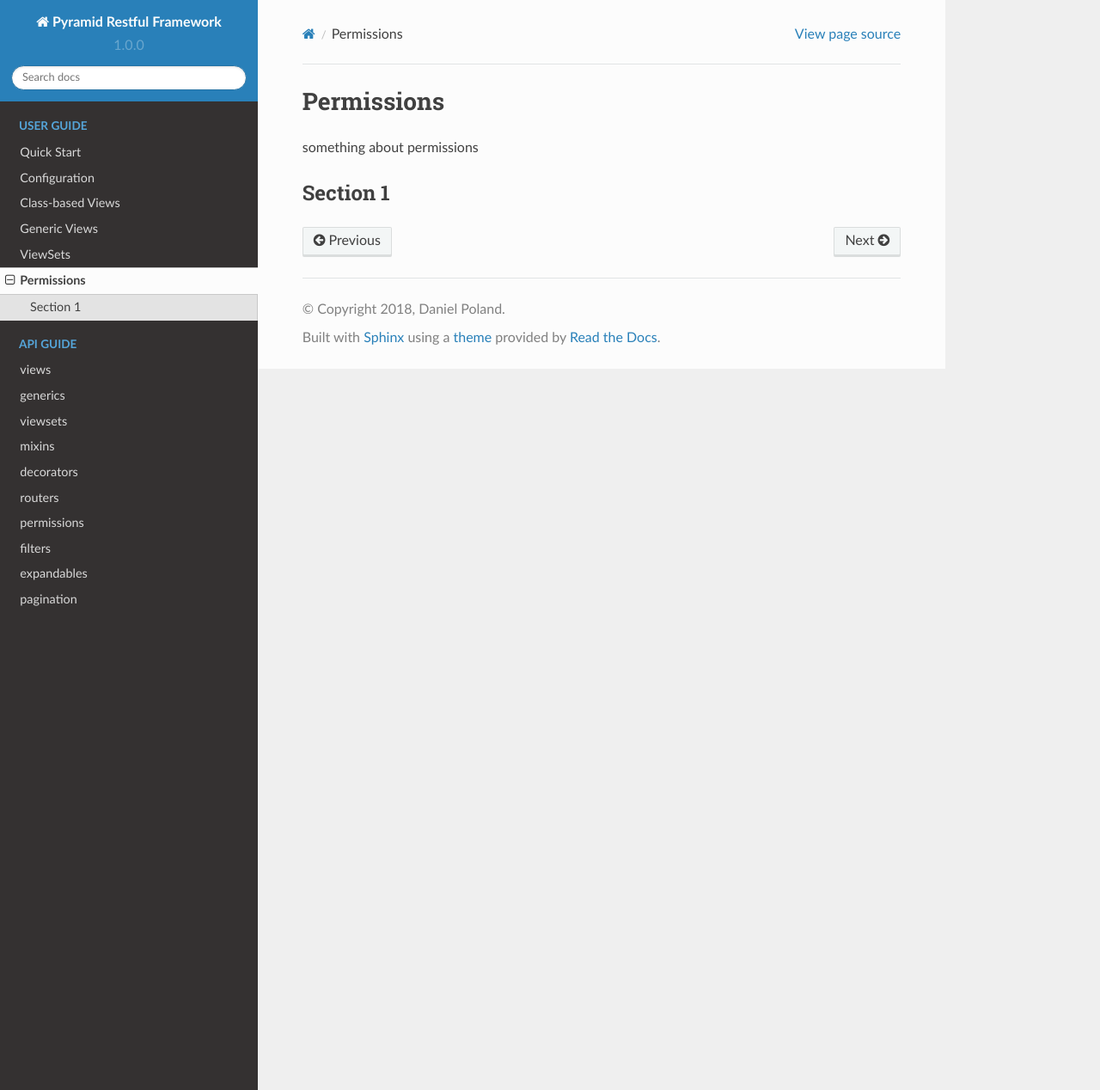
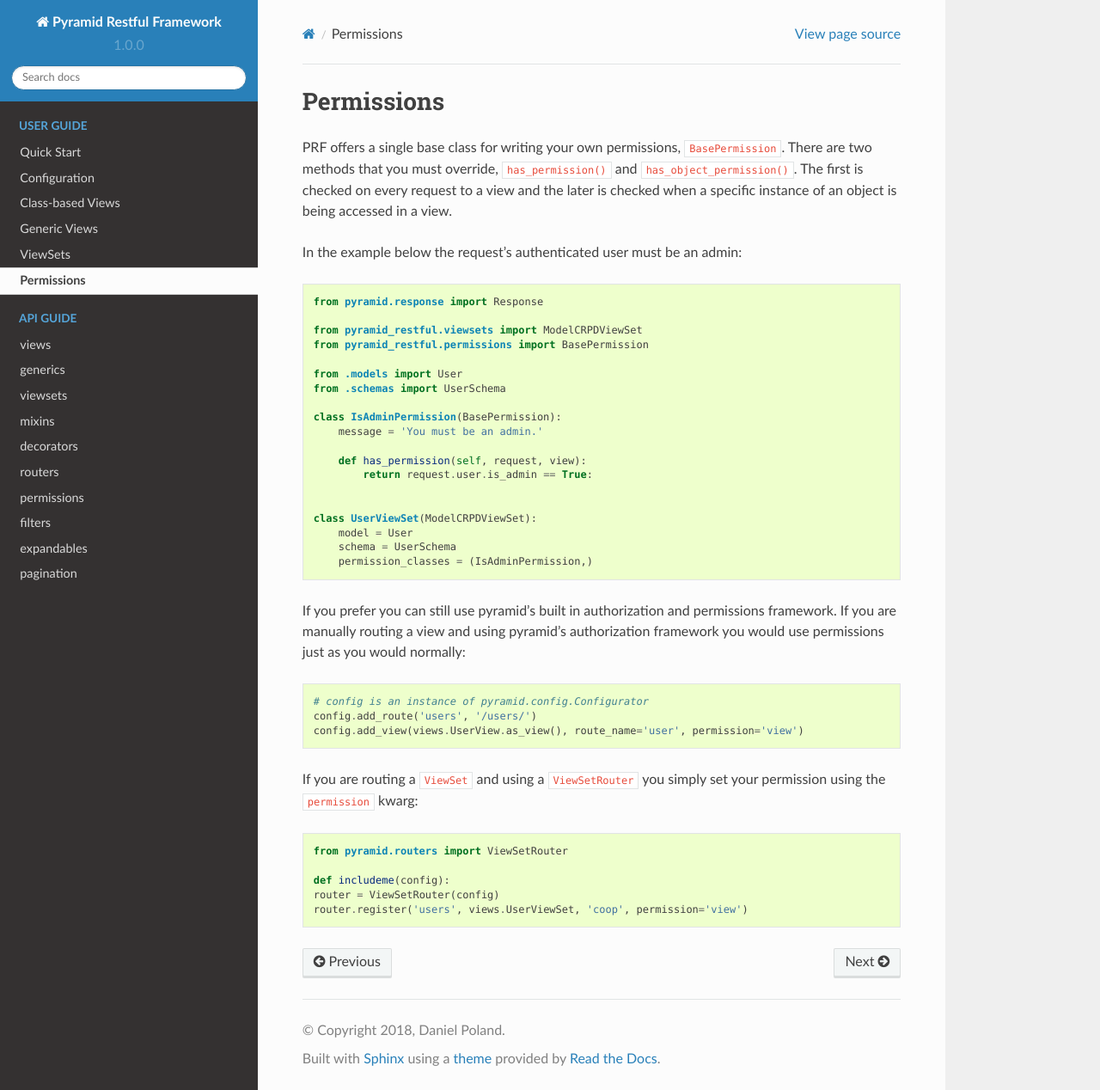
Before and after one commit to danpoland/pyramid-restful-framework, a Sphinx documentation site: the page built from docs/user/permissions.rst, in a window 1280 px wide and 1268 px high. Shown: the whole window at 86% size. Built offline with Sphinx 7.4.7 and the Read the Docs theme 2.0.0, drawn with Linux system fonts in a browser that asks for light colours.

Commit message:
permissions user doc

```diff
--- a/docs/user/permissions.rst
+++ b/docs/user/permissions.rst
@@ -1,8 +1,45 @@
 Permissions
 ===========
 
-something about permissions
+PRF offers a single base class for writing your own permissions, ``BasePermission``. There are two methods that you
+must override, ``has_permission()`` and ``has_object_permission()``. The first is checked on every request to a view and
+the later is checked when a specific instance of an object is being accessed in a view.
+
+In the example below the request's authenticated user must be an admin::
+
+    from pyramid.response import Response
+
+    from pyramid_restful.viewsets import ModelCRPDViewSet
+    from pyramid_restful.permissions import BasePermission
+
+    from .models import User
+    from .schemas import UserSchema
+
+    class IsAdminPermission(BasePermission):
+        message = 'You must be an admin.'
+
+        def has_permission(self, request, view):
+            return request.user.is_admin == True:
 
 
-Section 1
----------
+    class UserViewSet(ModelCRPDViewSet):
+        model = User
+        schema = UserSchema
+        permission_classes = (IsAdminPermission,)
+
+
+If you prefer you can still use pyramid's built in authorization and permissions framework. If you are manually routing
+a view and using pyramid's authorization framework you would use permissions just as you would normally::
+
+    # config is an instance of pyramid.config.Configurator
+    config.add_route('users', '/users/')
+    config.add_view(views.UserView.as_view(), route_name='user', permission='view')
+
+If you are routing a ``ViewSet`` and using a ``ViewSetRouter`` you simply set your permission using the ``permission``
+kwarg::
+
+    from pyramid.routers import ViewSetRouter
+
+    def includeme(config):
+    router = ViewSetRouter(config)
+    router.register('users', views.UserViewSet, 'coop', permission='view')
```
Also changed, not shown: 1 other file.
